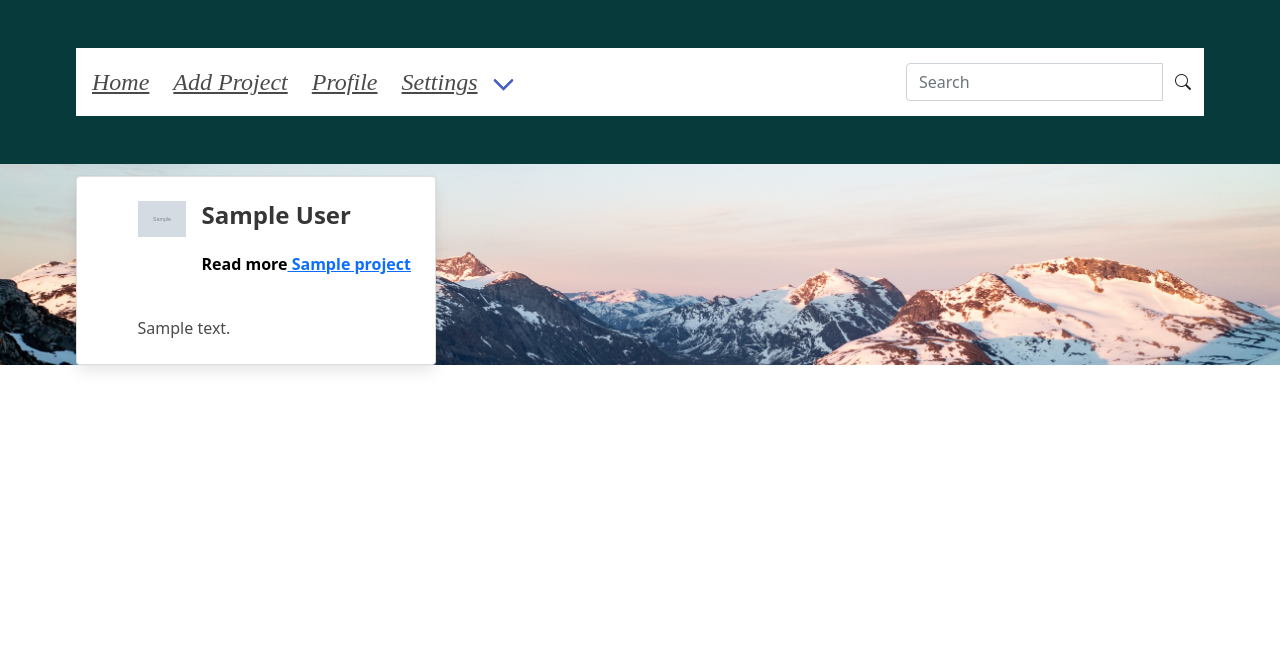
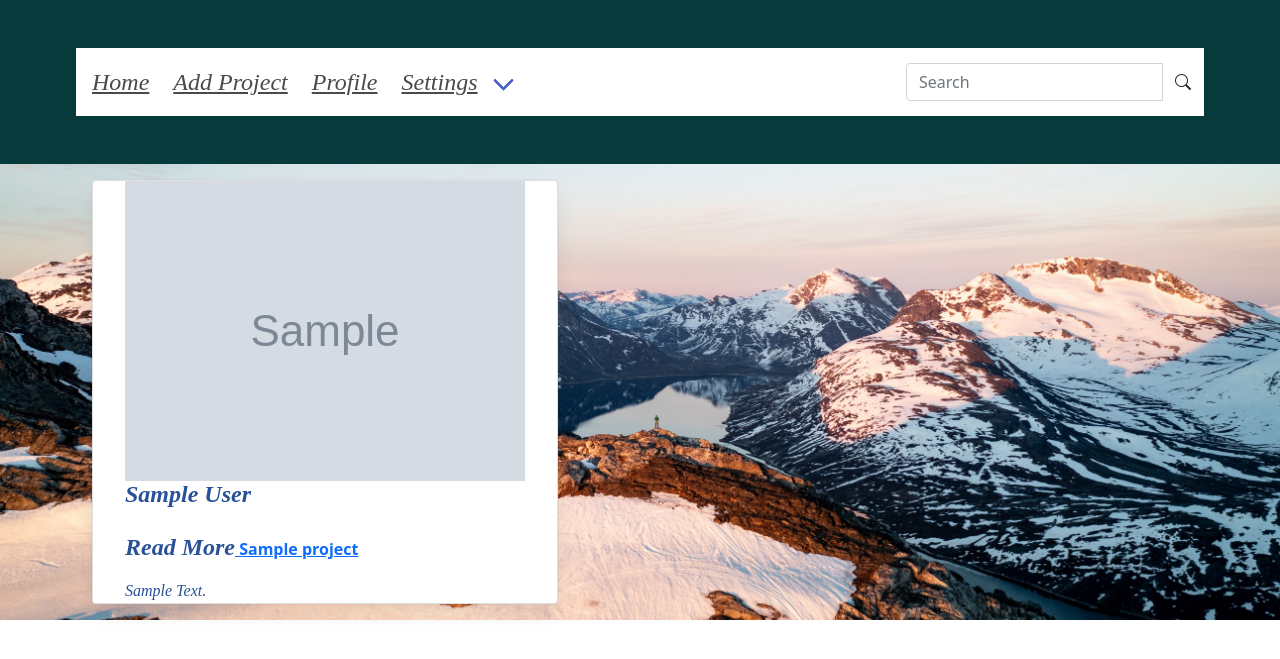
Before and after one commit to peter-wairimu/awwards_clone, a Django app: page / in a window 1280 px wide. Shown: the top 659 px of the page. Run offline with Django 3.2, Linux system fonts and the light colour scheme; tables that the repository leaves empty hold one stand-in row (values such as "Sample post"); grey boxes marked "Sample" are stand-in pictures.

Commit message:
styled the page

```diff
--- a/awwards/templates/project.html
+++ b/awwards/templates/project.html
@@ -18,69 +18,83 @@ background-size:cover;
 .card{
   display: flex;
   display: inline-block;
-  display: flex;
-  justify-content: space-between;
-  flex-direction: row;
-  flex-wrap: wrap;
+  padding: 0 2rem;
+  font-size: 1.3rem;
 }
+
+
+
+</style>
+
+
+
+
+  <div class="container">
+
+
+
+  <div class="card-body">
+
+<div class="row ">
+
+{% for peter in peters %}
+
+<div class="col md-4">
+
+
+
+
+<div class="card">
+      <img src="{{peter.image}}" alt="Image" class="img-fluid">
+
+      <div class="media-content">
+        <p class="title is-4 no-padding" style="text-transform: capitalize;
+        font-size: 1.5rem;
+        font-style: italic;
+        font-family: 'Zen Old Mincho', serif;
+        color: #295197;">{{peter.author}}</p>
+        <p>
+          <span class="title is-6">
+              <span style="text-transform: capitalize;
+              font-size: 1.5rem;
+              font-style: italic;
+              font-family: 'Zen Old Mincho', serif;
+              color: #295197;">Read more</span><a href="{% url 'project_details' peter.id %}">  {{peter.name}} </a> </span> </p>
+
+      </div>
+      <div class="content" style="text-transform: capitalize;
+      font-size: 1rem;
+      font-style: italic;
+      font-family: 'Zen Old Mincho', serif;
+      color: #295197;">
+        {{peter.description}}
+        <div class="background-icon"><span class="icon-twitter"></span></div>
+      </div>
+</div>
 
 
 
 
 
-</style>
 
-<div class="container">
 
-    <div class="row align-items-start">
-        <div class="col">
 
-      {% for peter in peters %}
-
-      <div id="app" class="row columns is-multiline is-half">
-
-        <div v-for="card in cardData" key="card.id" class="column is-4 is-vertical">
-<div class="row">
-  <div class="col">
-          <div class="card">
-            <div class="card-image">
-              <figure class="image is-16by9">
-                <img src="{{peter.image}}" alt="Image" class="img-fluid">
-              </figure>
-            </div>
-            <div class="card-content">
-              <div class="media">
-                <div class="media-left">
-                  <figure class="image is-48x48">
-                    <img src="{{peter.image}}" alt="img-fluid" width="75%">
-                  </figure>
-                </div>
-                <div class="media-content">
-                  <p class="title is-4 no-padding">{{peter.author}}</p>
-                  <p>
-                    <span class="title is-6">
-                        <span style="color: black;">Read more</span><a href="{% url 'project_details' peter.id %}">  {{peter.name}} </a> </span> </p>
-
-                </div>
-              </div>
-              <div class="content">
-                {{peter.description}}
-                <div class="background-icon"><span class="icon-twitter"></span></div>
-              </div>
-            </div>
-          </div>
-        </div>
 
 
 </div>
-        </div>
-      </div>
 
-      {% endfor%}
 
-    </div>
-    </div>
-    </div>
+
+{% endfor%}
+
+</div>
+
+
+  </div>
+
+
+
+
   </div>
 
 
--- a/awwards/views.py
+++ b/awwards/views.py
@@ -1,7 +1,7 @@
 from django.http import request
 from django.shortcuts import render,redirect
 from django.contrib.auth.forms import UserCreationForm
-from .models import Profile,Project
+from .models import Profile,Project,Review
 from .decorators import unauthenticated_user
 from .forms import CreateUserForm, UserUpdateForm, ProfileUpdateForm,UploadProjectForm,RateLimitForm
 from django.contrib import messages
```
Also changed, not shown: awwards/templates/add_project.html (+24 -3 lines), awwards/templates/project_details.html (+21 -9 lines), awwards/templates/rate.html (+12 -5 lines).
